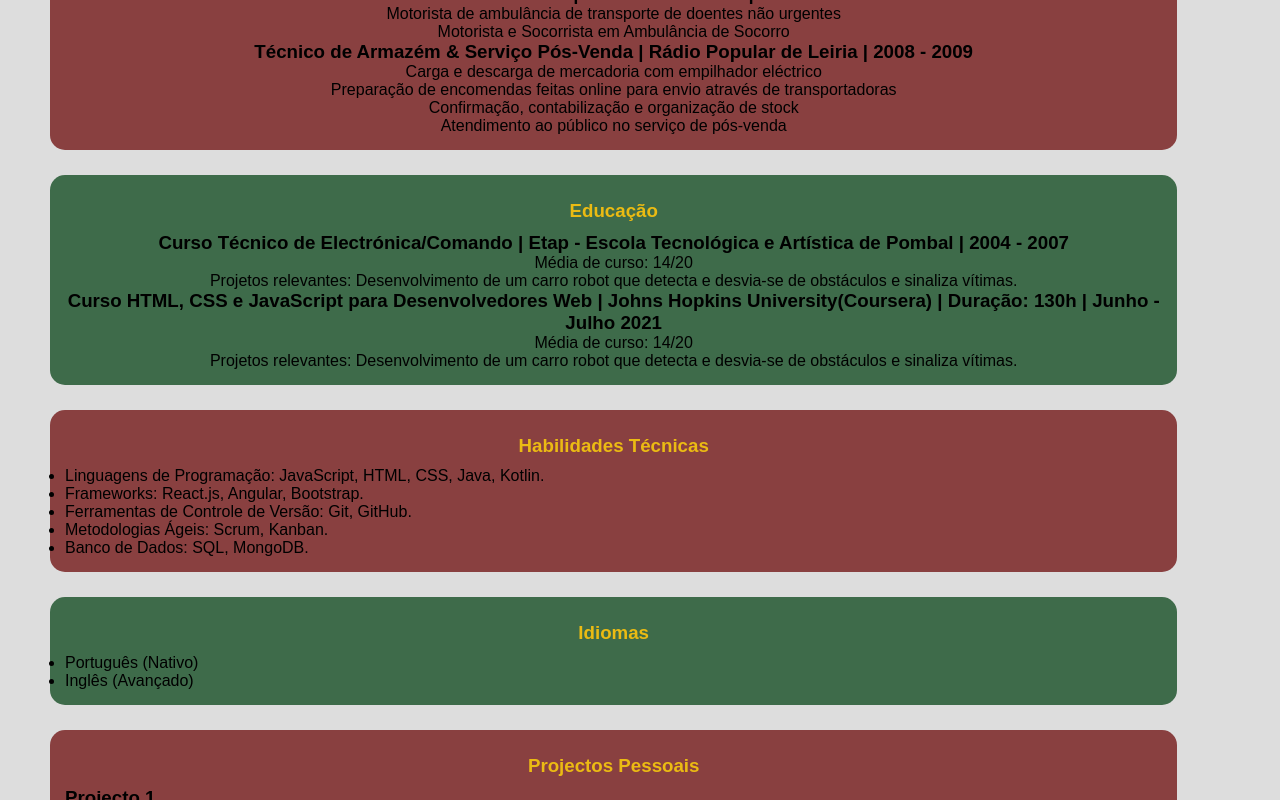
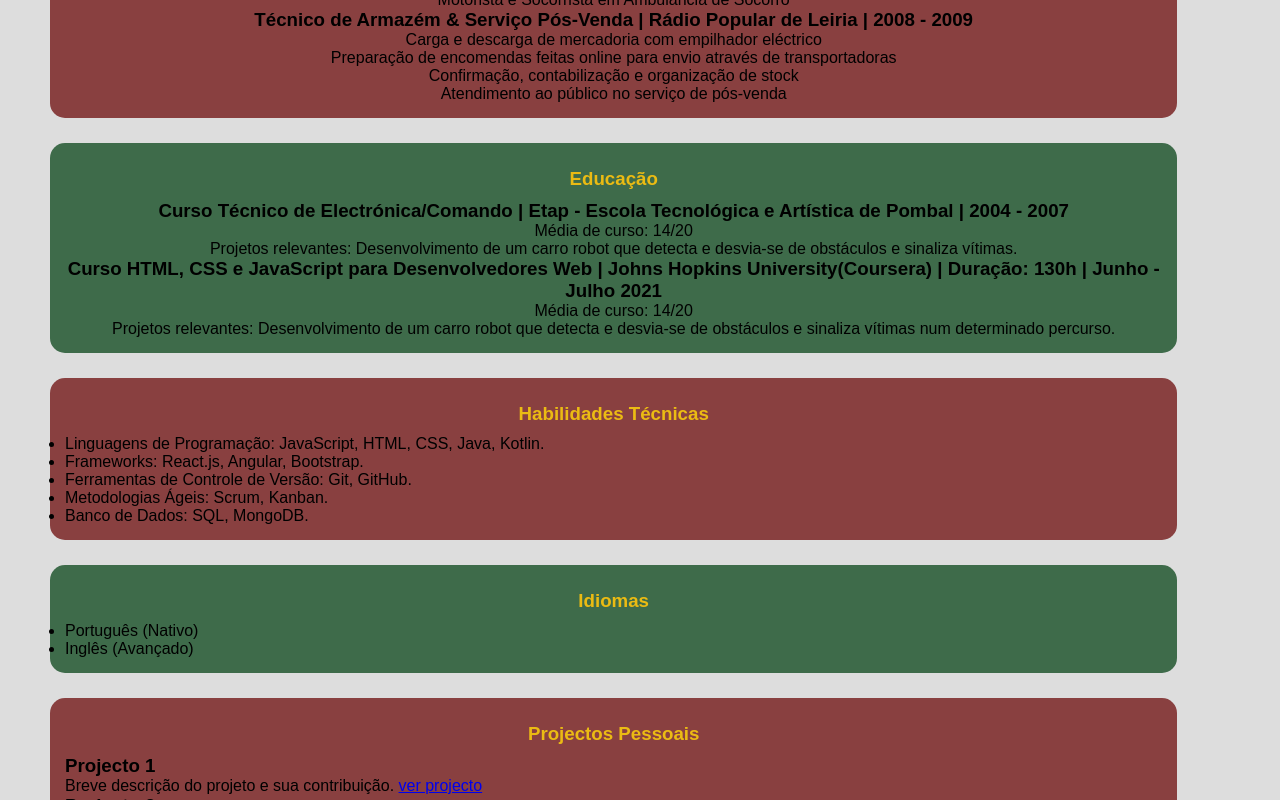
Before and after one commit to WebCarreira/curriculo, a plain HTML site: page index.html in a window 1280 px wide. Shown: the part 1007-1807 px from the top of the page. Drawn offline with Linux system fonts and the light colour scheme.

Commit message:
titulo cabeçalho

```diff
--- a/index.html
+++ b/index.html
@@ -11,9 +11,11 @@
         <!--Cabeçalho-->
         <header>
             <section class="cabecalho">
+                <!--
                 <div>
                     <h3>O meu Curriculo</h3>
                 </div>
+                -->
                 <!--Menu-->
                 <section>
                     <nav class="nav">
@@ -125,7 +127,8 @@
                 <h3>Curso HTML, CSS e JavaScript para Desenvolvedores Web | Johns Hopkins University(Coursera) | Duração: 130h | Junho - Julho 2021</h3>
                 <ul>
                     <li>Média de curso: 14/20</li>
-                    <li>Projetos relevantes: Desenvolvimento de um carro robot que detecta e desvia-se de obstáculos e sinaliza vítimas.</li>
+                    <li>Projetos relevantes: Desenvolvimento de um carro robot que detecta e desvia-se de obstáculos
+                        e sinaliza vítimas num determinado percurso.</li>
                 </ul>
             </section>
         </section>
```
